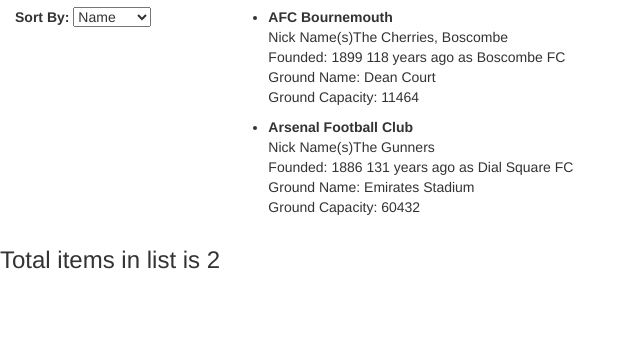
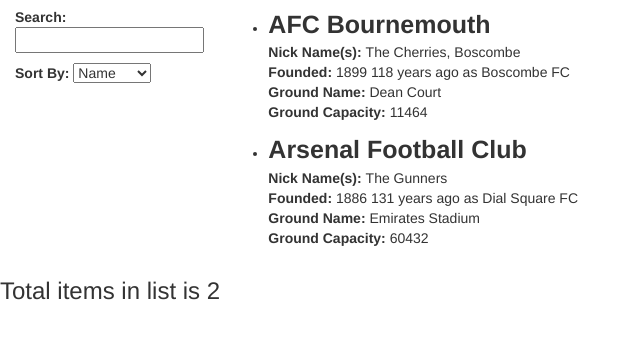
Before and after one commit to patelg123/premier-league, a website: page app/index.html in a window 1280 px wide. Shown: the part 63-402 px from the top of the page, without its empty margins (0-641 px from the left). Drawn offline with nearby package versions, Linux system fonts and the light colour scheme.

Commit message:
put club data in a seperate json file and modifed application to use it.

```diff
--- a/app/club-list/club-list.component.js
+++ b/app/club-list/club-list.component.js
@@ -3,31 +3,16 @@
 	module('clubList').
 	component('clubList', {
 		templateUrl: 'club-list/club-list.template.html',
-		controller: function clubListController() {
-			this.clubs =
-			[
-				{
-					full_name: 		'Arsenal Football Club',
-					nick_names: 	'The Gunners',
-					founded_year: 	'1886',
-					founded_notes: 	'131 years ago as Dial Square FC',
-					ground_name: 	'Emirates Stadium',
-					ground_capacity:'60432'
-				},
-				{
-					full_name: 		'AFC Bournemouth',
-					nick_names: 	'The Cherries, Boscombe',
-					founded_year: 	'1899',
-					founded_notes: 	'118 years ago as Boscombe FC',
-					ground_name: 	'Dean Court',
-					ground_capacity:'11464'
-				}
-			];
+		controller: ['$http',
+			function clubListController($http) {
+				var self = this;
+				self.orderList = "full_name";
 
-			this.orderList = "full_name";
-
-		}
-
+				$http.get('clubs/clubs.json').then(function(response) {
+        			self.clubs = response.data;
+      			});
+			}
+		]
 	});
 
 
--- a/app/club-list/club-list.template.html
+++ b/app/club-list/club-list.template.html
@@ -2,26 +2,31 @@
 	<div class="row">
 		<div class="col-md-2">
 		<!-- Side bar -->
+
+		<p>
+			<b>Search: </b> <input ng-model="$ctrl.query" />
+
+		</p>
+
 		<p>
 			<b>Sort By:</b>
 				<select ng-model="$ctrl.orderList">
 					<option value="full_name">Name</option>
 					<option value="founded_year">Founded</option>
 				</select>
-
 		</p>
 
 		</div>
 
 		<div class="col-md-10">
 			<ul>
-			    <li ng-repeat="club in $ctrl.clubs |orderBy:$ctrl.orderList">
+			    <li ng-repeat="club in $ctrl.clubs | filter: $ctrl.query | orderBy:$ctrl.orderList">
 			    	<span class="club_name">{{ club.full_name }}</span>
 			    	<p>
-			    		Nick Name(s){{ club.nick_names }} <br />
-			    		Founded: {{ club.founded_year + ' ' + club.founded_notes}}  <br />
-			    		Ground Name: {{ club.ground_name }}<br />
-			    		Ground Capacity: {{ club.ground_capacity }}
+			    		<span class="club_fact_heading">Nick Name(s): </span> {{ club.nick_names }} <br />
+			    		<span class="club_fact_heading">Founded: </span> {{ club.founded_year + ' ' + club.founded_notes}}  <br />
+			    		<span class="club_fact_heading">Ground Name: </span>{{ club.ground_name }}<br />
+			    		<span class="club_fact_heading">Ground Capacity: </span> {{ club.ground_capacity }}
 			   		</p>
 			   	</li>
 			</ul>
--- /dev/null
+++ b/app/clubs/clubs.json
@@ -0,0 +1,22 @@
+[
+	{
+		"full_name":		"Arsenal Football Club",
+		"nick_names": 		"The Gunners",
+		"founded_year": 	"1886",
+		"founded_notes": 	"131 years ago as Dial Square FC",
+		"ground_name": 		"Emirates Stadium",
+		"ground_capacity": 	"60432",
+		"club_owner": 		"Arsenal Holdings plc",
+		"club_chairman": 	"Sir Chips Keswick"
+	},
+	{
+		"full_name": 		"AFC Bournemouth",
+		"nick_names": 		"The Cherries, Boscombe",
+		"founded_year": 	"1899",
+		"founded_notes": 	"118 years ago as Boscombe FC",
+		"ground_name": 		"Dean Court",
+		"ground_capacity":	"11464",
+		"club_owner": 		"Maxim Demin",
+		"club_chairman": 	"Jeff Mostyn"
+	}
+]
--- a/app/style_sheets/clublist.css
+++ b/app/style_sheets/clublist.css
@@ -1,4 +1,10 @@
 .club_name
 {
 	font-weight: bold;
+	font-size: 25px;
 }
+
+.club_fact_heading
+{
+	font-weight: bold;
+}
```
Also changed, not shown: app/club-list/club-list.component.spec.js (+19 -5 lines), e2e-tests/scenarios.js (+62 -4 lines).
